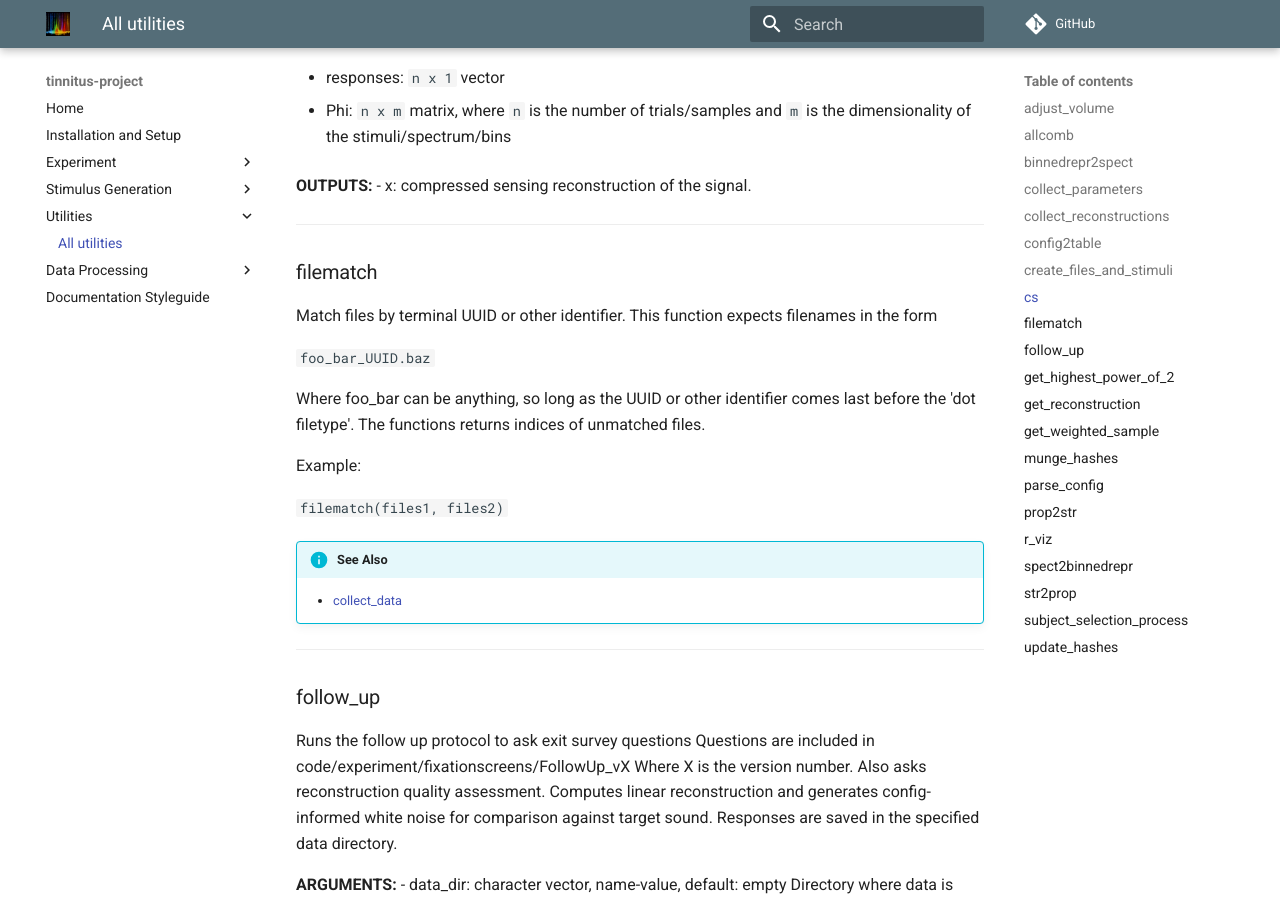
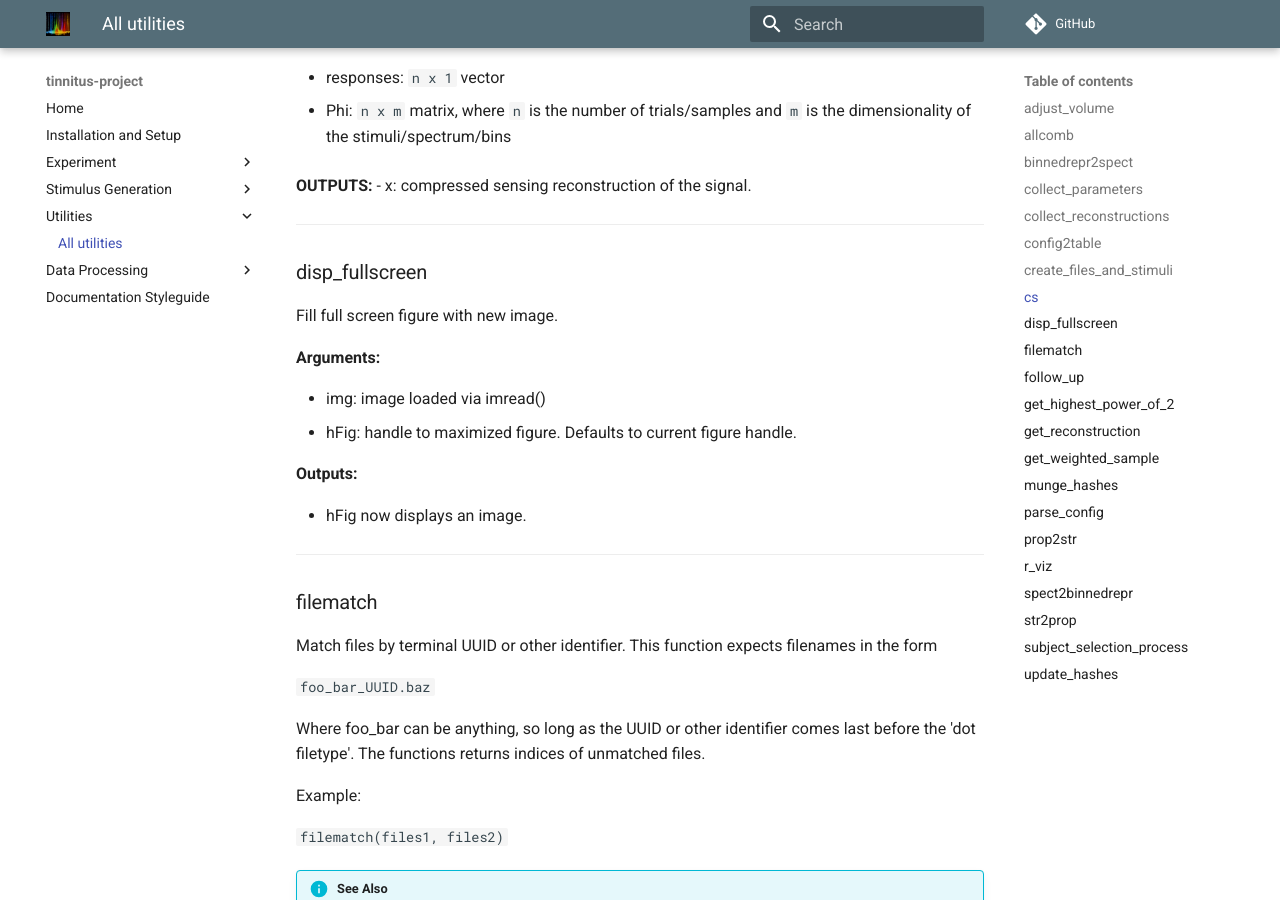
Before and after one commit to The-Lammert-Lab/tinnitus-reconstruction, an MkDocs documentation site: the page built from docs/utils.md, in a window 1280 px wide and 900 px high, scrolled down 5542 px. Built offline with MkDocs 1.6.1 and Material for MkDocs 9.7.7, drawn with Linux system fonts in a browser that asks for light colours; comment, search, counter and statistics services are not loaded.

Commit message:
Full screen imgs

```diff
--- a/docs/utils.md
+++ b/docs/utils.md
@@ -320,6 +320,26 @@ and `m` is the dimensionality of the stimuli/spectrum/bins
 
 **OUTPUTS:**
 - x: compressed sensing reconstruction of the signal.
+
+
+
+
+
+-------
+
+### disp_fullscreen
+
+Fill full screen figure with new image.
+
+**Arguments:**
+
+- img: image loaded via imread()
+- hFig: handle to maximized figure.
+Defaults to current figure handle.
+
+**Outputs:**
+
+- hFig now displays an image.
 
 
 
```
Also changed, not shown: 5 other files.
